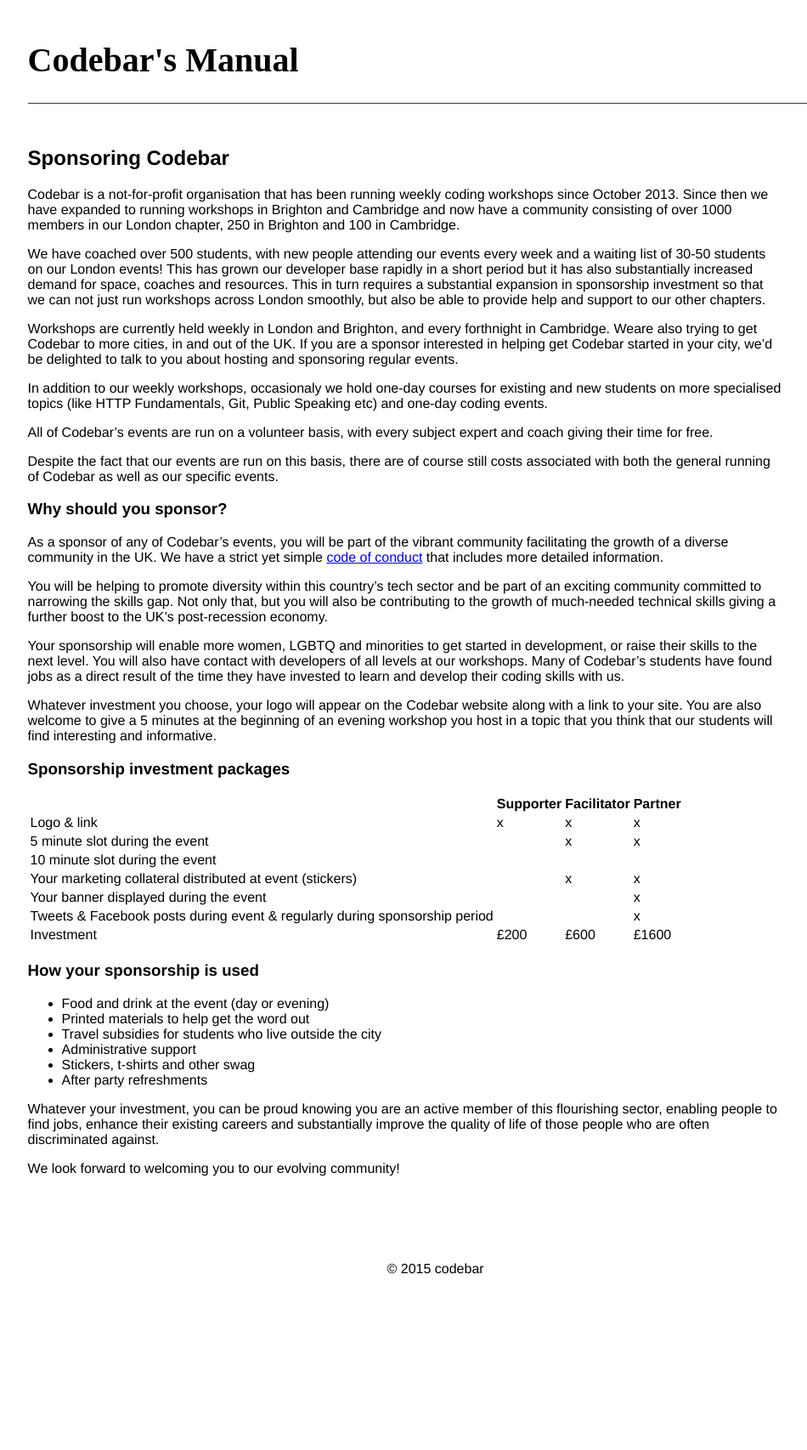
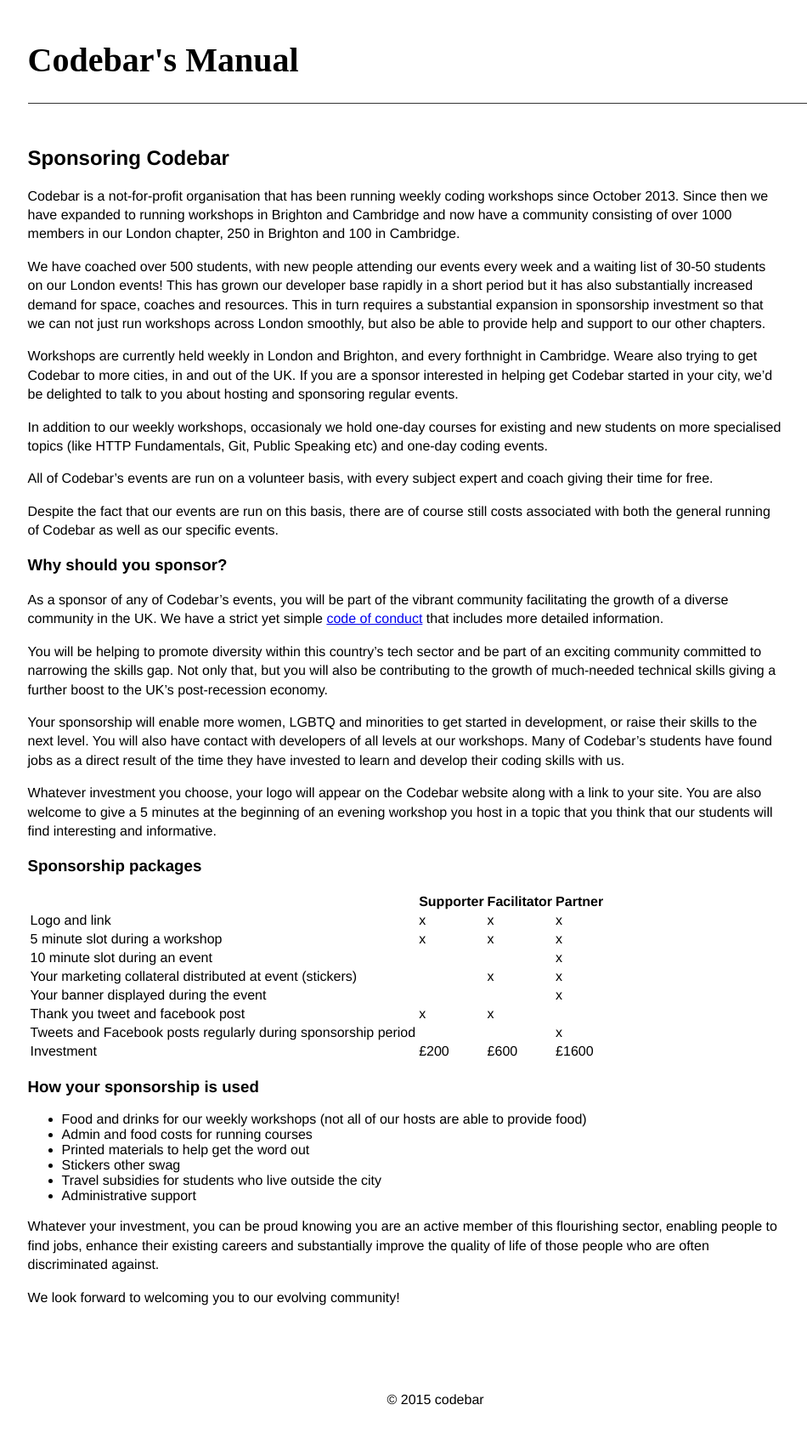
Before and after one commit to codebar/manual, a Jekyll site: the page built from _posts/2014-12-19-becoming-a-sponsor.md, in a window 1280 px wide. Shown: the whole page at 85% size, without its empty margins (163-1113 px from the left). Built offline with Jekyll 4.4.1, drawn with Linux system fonts in a browser that asks for light colours; Markdown is read by kramdown in place of the engine named in the settings; before the commit the page ends 1552 px from its top, so only the background shows below that.

Commit message:
tweaks in sponsorship packages

```diff
--- a/_posts/2014-12-19-becoming-a-sponsor.md
+++ b/_posts/2014-12-19-becoming-a-sponsor.md
@@ -26,28 +26,28 @@
 Whatever investment you choose, your logo will appear on the Codebar website along with a link to your site. You are also welcome to give a 5 minutes at the beginning of an evening workshop you host in a topic that you think that our students will find interesting and informative.
 
 
-
-### Sponsorship investment packages
+### Sponsorship packages
 
 |  | Supporter | Facilitator | Partner |
 | ---- | -----| ------| ----|
-| Logo & link | x  | x | x  |
-| 5 minute slot during the event |  |  x | x |
-| 10 minute slot during the event |  |  |  |
+| Logo and link | x  | x | x  |
+| 5 minute slot during a workshop | x |  x | x |
+| 10 minute slot during an event |  |  | x |
 | Your marketing collateral distributed at event (stickers) | | x | x |
 | Your banner displayed during the event | | | x |
-| Tweets & Facebook posts during event & regularly during sponsorship period | | | x |
+| Thank you tweet and facebook post | x | x | |
+| Tweets and Facebook posts regularly during sponsorship period | | | x |
 | Investment | £200 | £600 | £1600 |
 
 
 ### How your sponsorship is used
 
-- Food and drink at the event (day or evening)
+- Food and drinks for our weekly workshops (not all of our hosts are able to provide food)
+- Admin and food costs for running courses
 - Printed materials to help get the word out
+- Stickers other swag
 - Travel subsidies for students who live outside the city
 - Administrative support
-- Stickers, t-shirts and other swag
-- After party refreshments
 
 
 Whatever your investment, you can be proud knowing you are an active member of this flourishing sector, enabling people to find jobs, enhance their existing careers and substantially improve the quality of life of those people who are often discriminated against.
--- a/css/main.css
+++ b/css/main.css
@@ -65,3 +65,8 @@
 ul.post-list li {
   padding: 10px 5px 10px 5px;
 }
+
+
+p {
+  line-height: 1.4em;
+}
```
